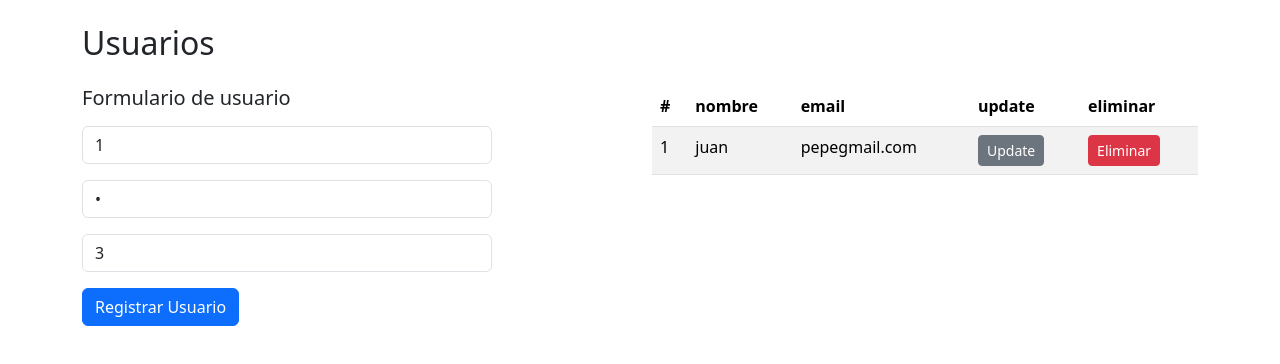
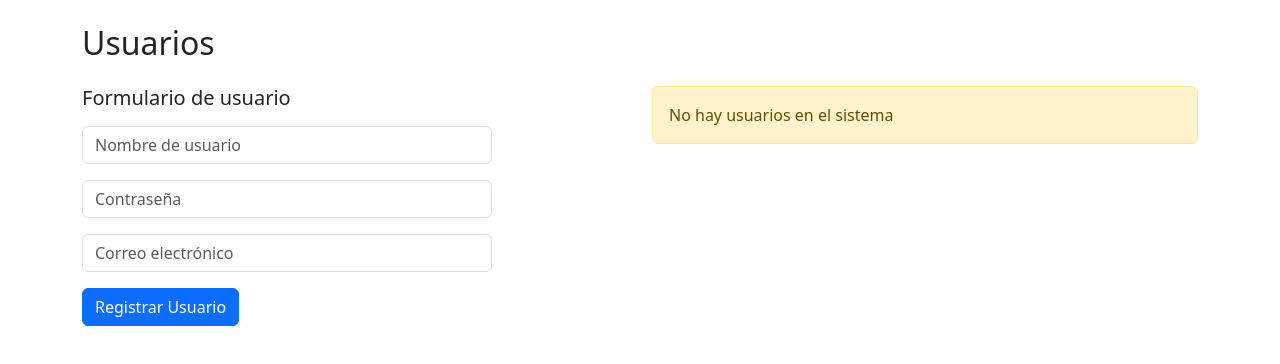
Before and after one commit to Deltros/usuarios-react-app, a React (Vite) app: page / in a window 1280 px wide. Both pictures are taken after a click on the button "Eliminar". Shown: the top 364 px of the page. Built offline with nearby package versions, Linux system fonts and the light colour scheme.

Commit message:
modificar usuarios y eleiminar usuarios

```diff
--- a/src/UsuariosApp.jsx
+++ b/src/UsuariosApp.jsx
@@ -1,4 +1,4 @@
-import { useReducer } from "react";
+import { useReducer, useState } from "react";
 import { UsuarioFormulario } from "./components/UsuarioFormulario";
 import { UsuariosLista } from "./components/UsuariosLista";
 import { usuariosReducer } from "./reducers/usuariosReducer";
@@ -12,15 +12,44 @@ const usuariosInicial = [
     }
 ];
 
+const usuarioInicialForm = {
+    id: 0,
+    username:'',
+    password:'',
+    email:'',
+}
+
 export const UsuariosApp = () => {
 
     const [usuarios, dispatch] = useReducer(usuariosReducer, usuariosInicial);
 
+    const [ usuarioSeleccionado, setUsuarioSeleccionado ] = useState(usuarioInicialForm);
+
     const handlerAddUsuario = (usuario) => {
+
+        let type;
+
+        if (usuario.id === 0) {
+            type = 'addUsuario';
+        } else {
+            type = 'updateUsuario';
+        }
+
         dispatch({
-            type: 'addUsuario',
+            type: type,
             payload: usuario,
         })
+    }
+
+    const handlerRemoveUsuario = (id) => {
+        dispatch({
+            type: 'removeUsuario',
+            payload: id,
+        })
+    }
+
+    const handlerSeleccionarUsuarioForm = (usuario) => {
+        setUsuarioSeleccionado({...usuario});
     }
 
     return (
@@ -30,11 +59,29 @@ export const UsuariosApp = () => {
             <div className="row my-4">
 
                 <div className="col">
-                    <UsuarioFormulario handlerAddUsuario={handlerAddUsuario} />
+                    <UsuarioFormulario
+                         handlerAddUsuario={handlerAddUsuario}
+                         usuarioInicialForm={usuarioInicialForm}
+                         usuarioSeleccionado={usuarioSeleccionado}
+                    />
                 </div>
 
                 <div className="col">
-                    <UsuariosLista usuarios={usuarios}/>
+
+                    { usuarios.length == 0
+                        ?
+                            <div className="alert alert-warning">
+                                No hay usuarios en el sistema
+                            </div>
+
+                        :
+                            <UsuariosLista
+                                usuarios={usuarios}
+                                handlerRemoveUsuario={handlerRemoveUsuario}
+                                handlerSeleccionarUsuarioForm = {handlerSeleccionarUsuarioForm}
+                            />
+                    }
+
                 </div>
 
             </div>
--- a/src/components/UsuarioFormulario.jsx
+++ b/src/components/UsuarioFormulario.jsx
@@ -1,17 +1,15 @@
-import { useState } from "react";
+import { useEffect, useState } from "react";
 import PropTypes from 'prop-types';
 
-const usuarioInicialForm = {
-    username:'1',
-    password:'2',
-    email:'3',
-}
-
-export const UsuarioFormulario = ({handlerAddUsuario}) => {
+export const UsuarioFormulario = ({ handlerAddUsuario, usuarioInicialForm, usuarioSeleccionado }) => {
 
     const [usuarioForm, setUsuarioForm] = useState(usuarioInicialForm);
 
-    const { username, password, email } = usuarioForm;
+    const { id, username, password, email } = usuarioForm;
+
+    useEffect(() => {
+        setUsuarioForm({...usuarioSeleccionado});
+    }, [usuarioSeleccionado])
 
     const onInputChange = ({ target }) => {
 
@@ -21,7 +19,6 @@ export const UsuarioFormulario = ({handlerAddUsuario}) => {
             ...usuarioForm,
             [name]: value,
         })
-
     }
 
     const onSubmit = (event) => {
@@ -41,6 +38,10 @@ export const UsuarioFormulario = ({handlerAddUsuario}) => {
         <>
             <h5>Formulario de usuario</h5>
             <form onSubmit={onSubmit}>
+                <input type="hidden"
+                    name="id"
+                    value={id}
+                />
                 <input
                     type="text"
                     className="form-control my-3 w-75"
@@ -65,7 +66,7 @@ export const UsuarioFormulario = ({handlerAddUsuario}) => {
                 <button
                     type="submit"
                     className="btn btn-primary">
-                        Registrar Usuario
+                        { id === 0 ? 'Registrar Usuario' : 'Editar Usuario'}
                 </button>
 
             </form>
@@ -74,5 +75,7 @@ export const UsuarioFormulario = ({handlerAddUsuario}) => {
 }
 
 UsuarioFormulario.propTypes = {
-    handlerAddUsuario: PropTypes.func.isRequired
+    handlerAddUsuario: PropTypes.func.isRequired,
+    usuarioInicialForm: PropTypes.object,
+    usuarioSeleccionado: PropTypes.object,
 }
--- a/src/components/UsuarioRow.jsx
+++ b/src/components/UsuarioRow.jsx
@@ -1,22 +1,35 @@
 import PropTypes from 'prop-types';
 
-export const UsuarioRow = ({ id, username, email }) => {
+export const UsuarioRow = ({ id, username, email, password, handlerRemoveUsuario, handlerSeleccionarUsuarioForm }) => {
+
     return (
         <>
             <tr>
                 <td>{ id }</td>
                 <td>{ username }</td>
                 <td>{ email }</td>
-                <td><button
+                <td>
+                    <button
                         type='button'
-                        className='btn btn-secondary btn-sm'>
+                        className='btn btn-secondary btn-sm'
+                        onClick={
+                            () => handlerSeleccionarUsuarioForm(
+                                {
+                                    id:id,
+                                    username: username,
+                                    email:email,
+                                    password:password,
+                                }
+                            )
+                        }>
                             Update
                     </button>
                 </td>
                 <td>
                     <button
                         type='button'
-                        className='btn btn-danger btn-sm'>
+                        className='btn btn-danger btn-sm'
+                        onClick={() => handlerRemoveUsuario(id)}>
                             Eliminar
                     </button>
                 </td>
@@ -29,4 +42,7 @@ UsuarioRow.propTypes = {
     id: PropTypes.number.isRequired,
     username: PropTypes.string.isRequired,
     email: PropTypes.string.isRequired,
+    password: PropTypes.string.isRequired,
+    handlerRemoveUsuario: PropTypes.func.isRequired,
+    handlerSeleccionarUsuarioForm: PropTypes.func.isRequired,
 }
--- a/src/components/UsuariosLista.jsx
+++ b/src/components/UsuariosLista.jsx
@@ -1,7 +1,7 @@
 import PropTypes from 'prop-types';
 import { UsuarioRow } from './UsuarioRow';
 
-export const UsuariosLista = ({ usuarios = [] }) => {
+export const UsuariosLista = ({ usuarios = [], handlerRemoveUsuario, handlerSeleccionarUsuarioForm }) => {
 
     return (
 
@@ -18,12 +18,15 @@ export const UsuariosLista = ({ usuarios = [] }) => {
             <tbody>
 
                 {
-                    usuarios.map(({ id, username, email }) => (
+                    usuarios.map(({ id, username, email, password }) => (
                         <UsuarioRow
                             key = {id}
                             id={id}
                             username={username}
                             email={email}
+                            password={password}
+                            handlerRemoveUsuario={handlerRemoveUsuario}
+                            handlerSeleccionarUsuarioForm={handlerSeleccionarUsuarioForm}
                         />
                     ))
                 }
@@ -35,5 +38,7 @@ export const UsuariosLista = ({ usuarios = [] }) => {
 }
 
 UsuariosLista.propTypes = {
-    usuarios: PropTypes.array.isRequired
+    usuarios: PropTypes.array.isRequired,
+    handlerRemoveUsuario: PropTypes.func.isRequired,
+    handlerSeleccionarUsuarioForm: PropTypes.func.isRequired,
 }
--- a/src/reducers/usuariosReducer.js
+++ b/src/reducers/usuariosReducer.js
@@ -12,6 +12,19 @@ export const usuariosReducer = (state = [], action) => {
             }
         ]
 
+        case 'removeUsuario':
+            return state.filter((usuario) => usuario.id!=action.payload);
+
+        case 'updateUsuario':
+            return state.map((usuario) => {
+                if (usuario.id === action.payload.id) {
+                    return {
+                        ...action.payload
+                    };
+                }
+                return usuario;
+            });
+
         default:
             return state;
     }
```
